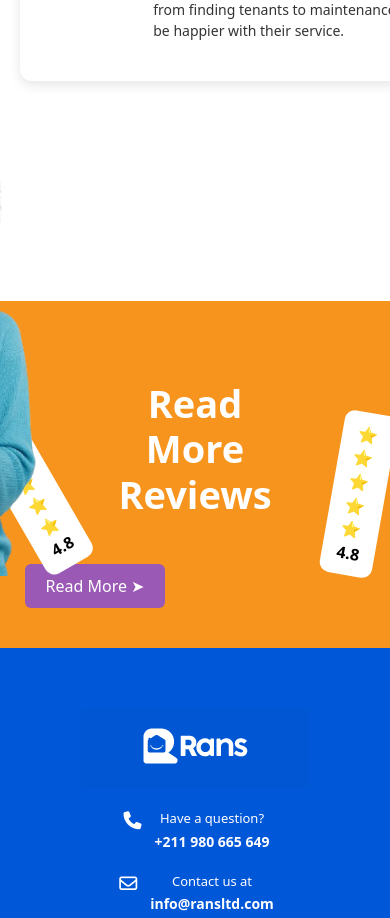
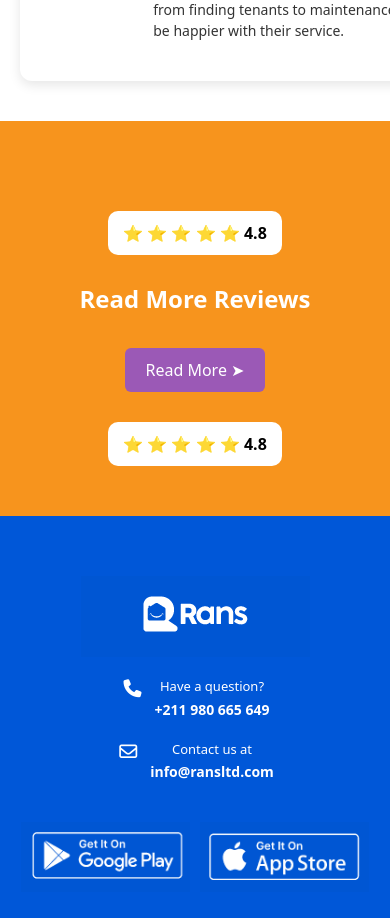
Before and after one commit to Manishh94/rans-frontend, a React (Create React App) app: page / in a window 390 px wide. Shown: the part 7808-8726 px from the top of the page. Built offline with nearby package versions, Linux system fonts and the light colour scheme.

Commit message:
responsive review section

```diff
--- a/src/assets/css/review-section.css
+++ b/src/assets/css/review-section.css
@@ -69,8 +69,71 @@
 
 .img-footer-unique {
     position: absolute;
-     right: 250px;
+    right: 12%;
     top: 5px;
     height: 450px;
     z-index: 3;
 }
+
+@media (min-width: 1200px) and (max-width: 1600px) {
+    .img-footer-unique {
+        right: -1% !important;
+    }
+}
+
+@media (min-width: 900px) and (max-width: 1200px) {
+    .img-footer-unique {
+        right: -10% !important;
+    }
+}
+
+@media (max-width: 900px) {
+
+    .img-footer-unique,
+    .top-white-section {
+        display: none;
+    }
+
+    .btn-read-unique {
+        margin-left: 0px;
+    }
+}
+
+@media (max-width: 768px) {
+    .footer-content-unique {
+        flex-direction: column;
+        align-items: center;
+        text-align: center;
+    }
+
+    .review-text-unique {
+        margin: 20px 10px;
+    }
+
+    .review-text-unique h2 {
+        font-size: 24px;
+    }
+
+    .btn-read-unique {
+        margin-left: 0;
+        margin-top: 20px;
+    }
+
+    .img-footer-unique {
+        display: none;
+    }
+
+    .left-unique-card,
+    .right-unique-card {
+        margin: 10px 0;
+        transform: rotate(0deg);
+    }
+
+    .star-card {
+        transform: rotate(0deg);
+    }
+
+    .top-white-section {
+        display: none;
+    }
+}
```
Lines whose indentation alone changed are shown as unchanged.
